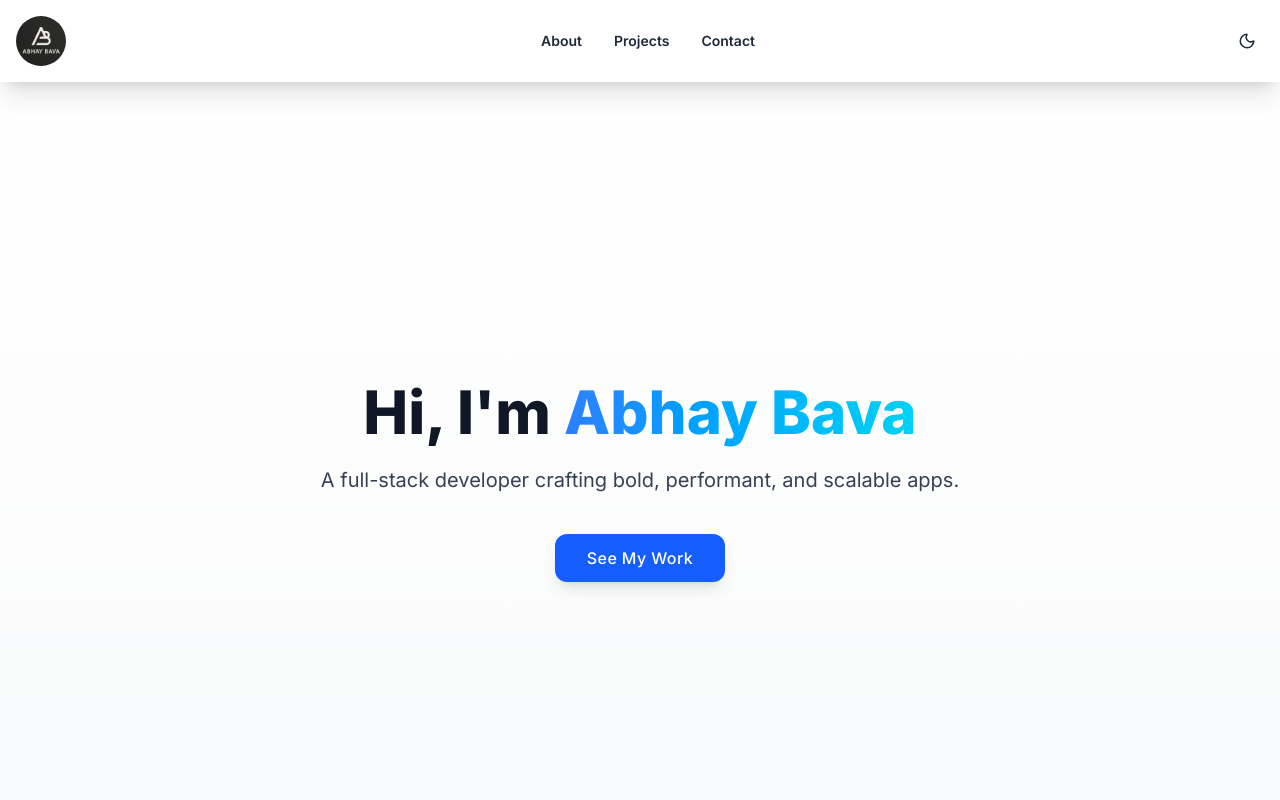
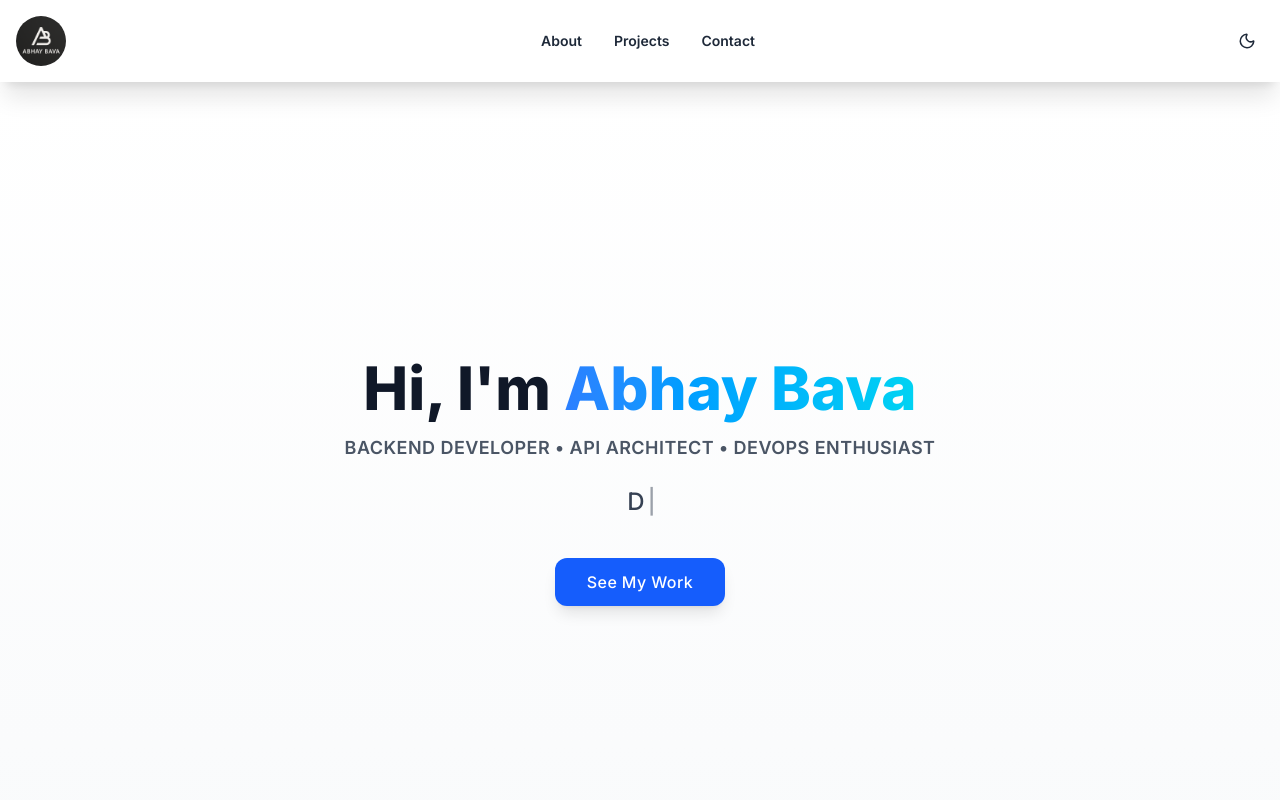
Before and after one commit to AbhayBava/portfolio, a Next.js app in the folder abhay-portfolio/: page / in a window 1280 px wide. Shown: the top 800 px of the page. Built offline with nearby package versions, Linux system fonts and the light colour scheme.

Commit message:
adding a typewriter library

```diff
--- a/abhay-portfolio/package.json
+++ b/abhay-portfolio/package.json
@@ -16,7 +16,8 @@
     "next": "15.3.4",
     "next-themes": "^0.4.6",
     "react": "^19.0.0",
-    "react-dom": "^19.0.0"
+    "react-dom": "^19.0.0",
+    "react-simple-typewriter": "^5.0.1"
   },
   "devDependencies": {
     "@tailwindcss/postcss": "^4.1.10",
--- a/abhay-portfolio/src/app/components/Hero.tsx
+++ b/abhay-portfolio/src/app/components/Hero.tsx
@@ -1,7 +1,7 @@
 "use client";
 import { useEffect, useRef } from "react";
 import { motion, useAnimation, useInView } from "framer-motion";
-
+import { Typewriter } from "react-simple-typewriter";
 
 export default function Hero() {
   const ref = useRef(null);
@@ -49,7 +49,7 @@
     <section
       id="hero"
       ref={ref}
-      className="min-h-screen flex flex-col items-center justify-center text-center py-24 px-6 bg-gradient-to-b from-white to-gray-50 dark:from-gray-900 dark:to-gray-800 perspective-1000"
+      className="min-h-screen flex flex-col items-center justify-center text-center py-24 px-6 bg-gradient-to-b from-white to-gray-50 dark:from-gray-900 dark:to-gray-800"
     >
       <motion.div
         variants={containerVariants}
@@ -57,6 +57,7 @@
         animate={controls}
         className="flex flex-col items-center justify-center"
       >
+        {/* Name */}
         <motion.h1
           className="text-5xl sm:text-6xl font-extrabold text-gray-900 dark:text-white"
           variants={heroVariants}
@@ -67,13 +68,36 @@
           </span>
         </motion.h1>
 
+        {/* Professional Role */}
         <motion.p
-          className="mt-6 max-w-2xl text-lg sm:text-xl text-gray-700 dark:text-gray-300"
           variants={heroVariants}
+          className="mt-4 text-md sm:text-lg text-gray-600 dark:text-gray-400 tracking-wide uppercase font-semibold"
         >
-          A full-stack developer crafting bold, performant, and scalable apps.
+          Backend Developer • API Architect • DevOps Enthusiast
         </motion.p>
 
+        {/* Animated Tagline */}
+        <motion.p
+          variants={heroVariants}
+          className="mt-6 max-w-2xl text-xl sm:text-2xl text-gray-700 dark:text-gray-300 font-medium"
+        >
+          <Typewriter
+            words={[
+              "Designing secure and scalable APIs.",
+              "Building performance-driven backend systems.",
+              "Crafting developer-first architecture.",
+              "Solving complex business logic with clean code.",
+            ]}
+            loop={true}
+            cursor
+            cursorStyle="|"
+            typeSpeed={80}
+            deleteSpeed={40}
+            delaySpeed={1600}
+          />
+        </motion.p>
+
+        {/* CTA Button */}
         <motion.a
           href="#projects"
           variants={heroVariants}
```
Also changed, not shown: 1 other file (tests, documents, lock files or other folders).
